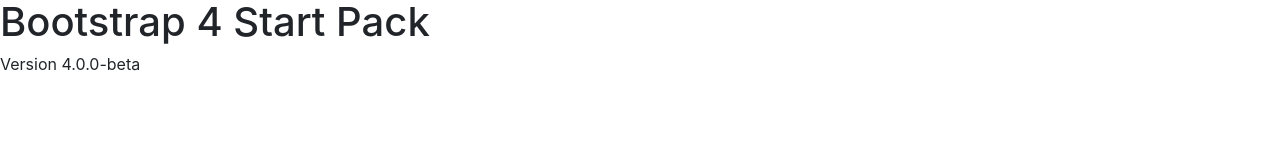
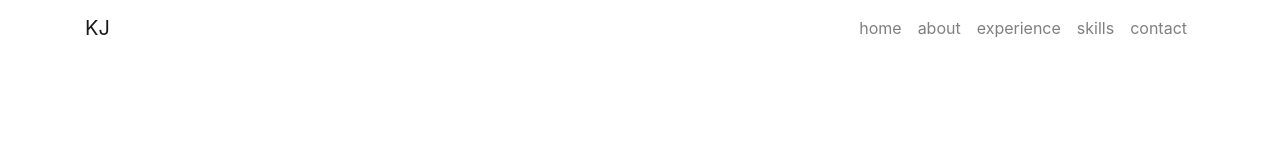
Before and after one commit to kjmitchelljr/kjmitchelljr, a website: page src/index.html in a window 1280 px wide. Drawn offline with Linux system fonts and the light colour scheme.

Commit message:
Added navigation bar to homepage

```diff
--- a/src/index.html
+++ b/src/index.html
@@ -5,13 +5,39 @@
   <meta name="viewport" content="width=device-width, initial-scale=1.0">
   <meta http-equiv="X-UA-Compatible" content="ie=edge">
   <title>Kenneth Mitchell Jr.</title>
+  <link href="https://fonts.googleapis.com/css?family=Open+Sans:300,400|Roboto:300,400" rel="stylesheet">
   <link rel="stylesheet" href="css/font-awesome.min.css">
   <link rel="stylesheet" href="css/bootstrap.css">
   <link rel="stylesheet" href="css/style.css">
 </head>
 <body>
-  <h1>Bootstrap 4 Start Pack</h1>
-  <p>Version 4.0.0-beta</p>
+  <nav class="navbar navbar-expand-sm fixed-top navbar-light">
+    <div class="container">
+      <button class="navbar-toggler" data-toggle="collapse" data-target="#navbarCollapse">
+        <span class="navbar-toggler-icon"></span>
+      </button>
+      <a href="index.html" class="navbar-brand">KJ</a>
+      <div class="collapse navbar-collapse" id="navbarCollapse">
+        <ul class="navbar-nav ml-auto">
+          <li class="nav-item">
+            <a href="#home" class="nav-link">home</a>
+          </li>
+          <li class="nav-item">
+              <a href="#about-head-section" class="nav-link">about</a>
+          </li>
+            <li class="nav-item">
+                <a href="#experience-head-section" class="nav-link">experience</a>
+            </li>
+            <li class="nav-item">
+                <a href="#skills-head-section" class="nav-link">skills</a>
+            </li>
+            <li class="nav-item">
+              <a href="#contact-head-section" class="nav-link">contact</a>
+            </li>
+        </ul>
+      </div>
+    </div>
+  </nav>
 
   <script src="js/jquery.min.js"></script>
   <script src="js/popper.min.js"></script>
```
